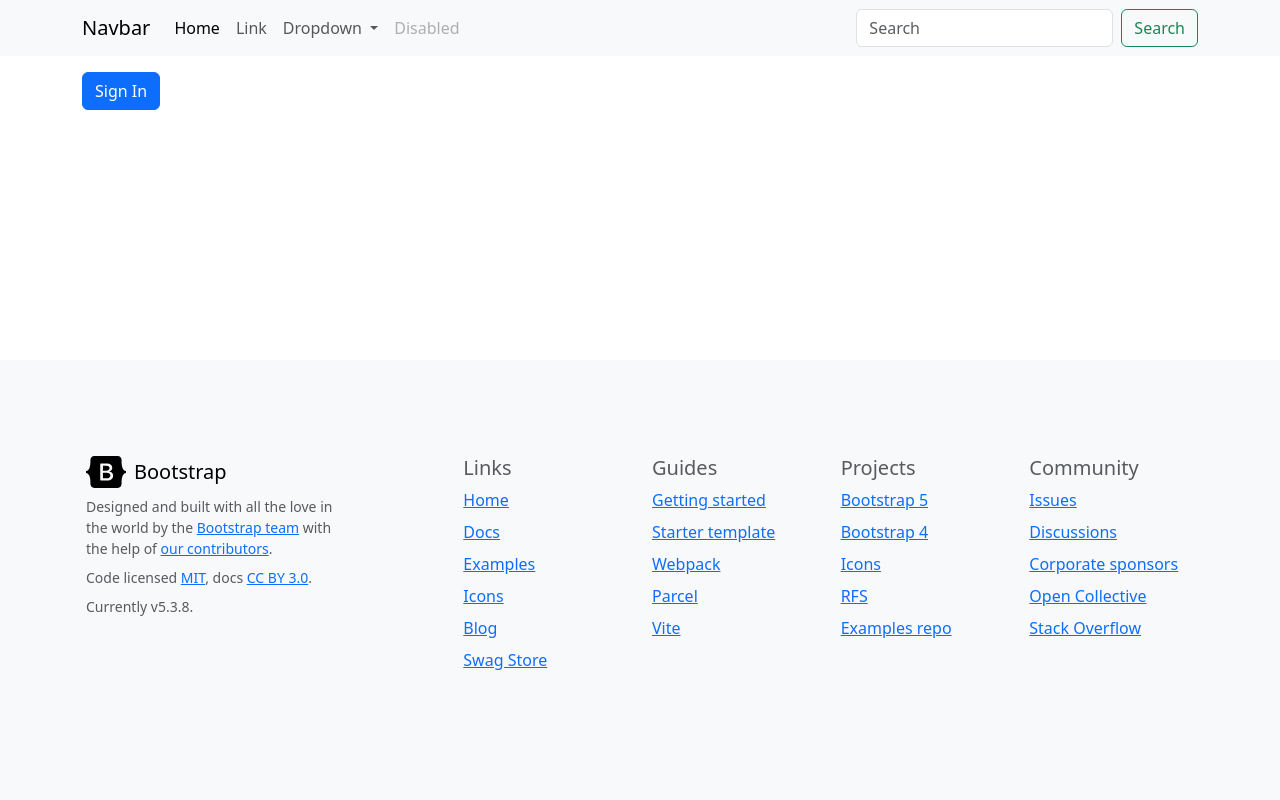
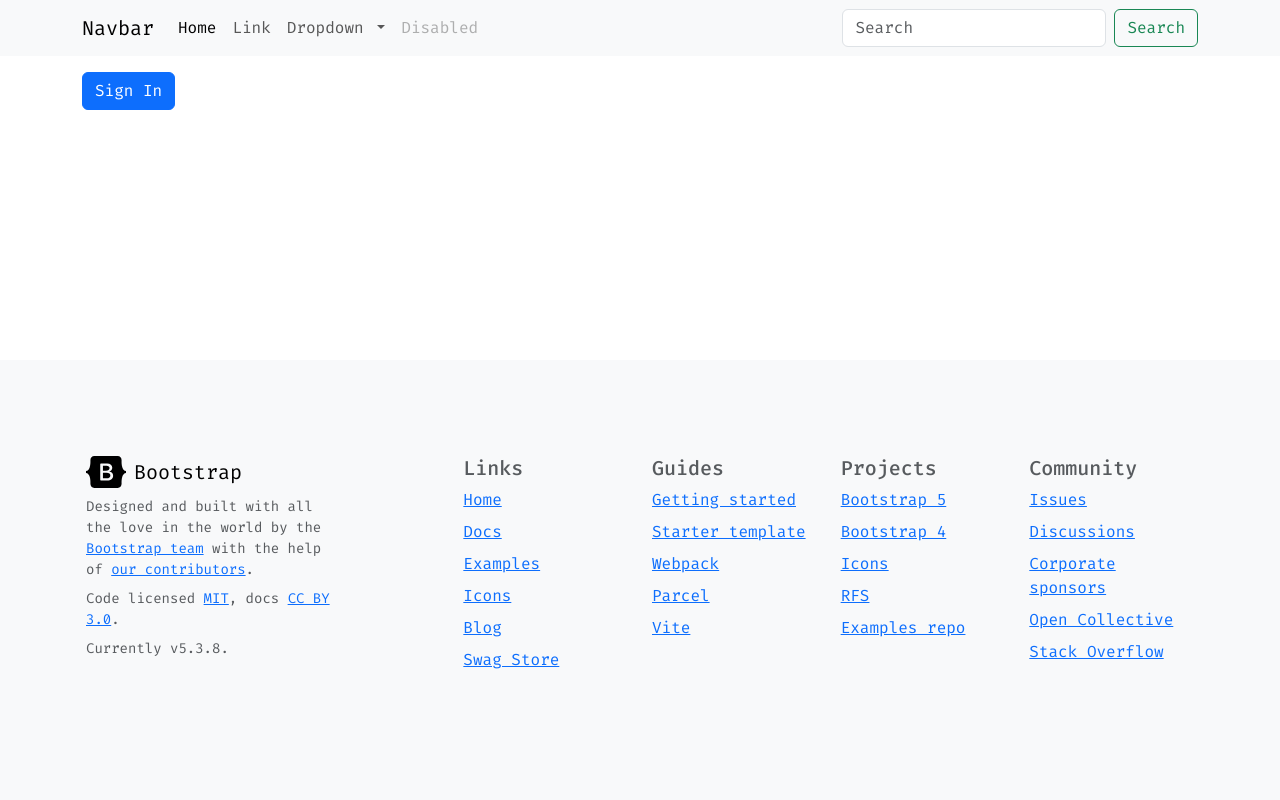
Before and after one commit to AlexSSY/blogs, a Python web app: template app/templates/pages/signup.html in a window 1280 px wide. Run offline with Jinja, Linux system fonts and the light colour scheme; the template is opened without the code that fills it, so the values that code supplies are empty; some libraries are stand-ins or nearby versions.

Commit message:
add FiraCode font family

```diff
--- a/app/forms/signin.py
+++ b/app/forms/signin.py
@@ -1,5 +1,6 @@
 from wtforms.validators import DataRequired
-from wtforms import EmailField, PasswordField
+from wtforms import EmailField, PasswordField, BooleanField
+from wtforms.widgets import CheckboxInput
 
 from app.forms.base_form import AppForm
 
@@ -7,6 +8,7 @@
 class SignInForm(AppForm):
     email = EmailField('Email', validators=(DataRequired(), ))
     password = PasswordField('Password', validators=(DataRequired(), ))
+    remember_me = BooleanField('Remember Me', widget=CheckboxInput())
 
     def invalidate(self):
         error_message = 'Wrong email or password.'
--- /dev/null
+++ b/app/static/css/style.css
@@ -0,0 +1,57 @@
+@font-face {
+    font-family: "FiraCode";
+    src: url("fonts/FiraCode-Light.ttf") format("truetype");
+    font-weight: 300;
+    font-style: normal;
+}
+
+@font-face {
+    font-family: "FiraCode";
+    src: url("fonts/FiraCode-Regular.ttf") format("truetype");
+    font-weight: 400;
+    font-style: normal;
+}
+
+@font-face {
+    font-family: "FiraCode";
+    src: url("fonts/FiraCode-Medium.ttf") format("truetype");
+    font-weight: 500;
+    font-style: normal;
+}
+
+@font-face {
+    font-family: "FiraCode";
+    src: url("fonts/FiraCode-SemiBold.ttf") format("truetype");
+    font-weight: 600;
+    font-style: normal;
+}
+
+/* @font-face {
+    font-family: "FiraCode";
+    src: url("fonts/FiraCode-Bold.ttf") format("truetype");
+    font-weight: 700;
+    font-style: normal;
+} */
+
+body {
+    font-family: "FiraCode", sans-serif;
+}
+
+.signin-form {
+    padding: 2rem;
+    box-shadow: 0px 0px 12px 1px rgba(1, 1, 1, 0.1);
+    border-radius: 1rem;
+    width: 400px;
+    margin: auto;
+}
+
+.signin-form span {
+    font-size: 24px;
+    text-align: center;
+    display: block;
+    padding: 0 0 1rem 0;
+}
+
+.signin-form button {
+    width: 100%;
+}
--- a/app/templates/base/base.html
+++ b/app/templates/base/base.html
@@ -4,6 +4,7 @@
   <meta charset="UTF-8">
   <meta name="viewport" content="width=device-width, initial-scale=1.0">
   <link rel="stylesheet" href="{{ url_for('static', path='/css/bootstrap.min.css') }}">
+  <link rel="stylesheet" href="{{ url_for('static', path='/css/style.css') }}">
   <title>{% block title %}{% endblock %}</title>
 </head>
 <body class="d-flex flex-column min-vh-100">
--- a/app/templates/forms/signin.html
+++ b/app/templates/forms/signin.html
@@ -4,5 +4,6 @@
   {{ form.csrf_token }}
   {{ render_field(form.email) }}
   {{ render_field(form.password) }}
+  {{ render_field(form.remember_me) }}
   <button type="submit" class="btn btn-primary">Submit</button>
 </form>
--- a/app/templates/macros/form_fields.html
+++ b/app/templates/macros/form_fields.html
@@ -3,6 +3,7 @@
   {{ field.label(class="form-label") }}
   {% set input_class = "form-control is-invalid" if field.errors else "form-control" %}
   {{ field(class=input_class) }}
+  {{ field.type }}
   {% if field.errors %}
     <div class="invalid-feedback">{{ field.errors[0] }}</div>
   {% endif %}
```
Also changed, not shown: app/templates/pages/signin.html (+4 -3 lines), app/static/fonts/FiraCode-Light.ttf (added), app/static/fonts/FiraCode-Medium.ttf (added), app/static/fonts/FiraCode-Regular.ttf (added), app/static/fonts/FiraCode-SemiBold.ttf (added).
